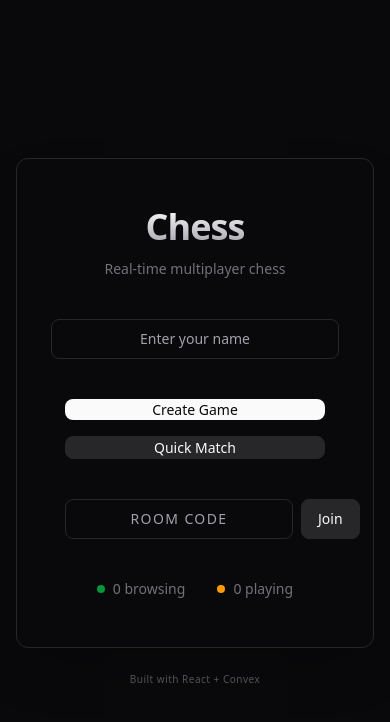
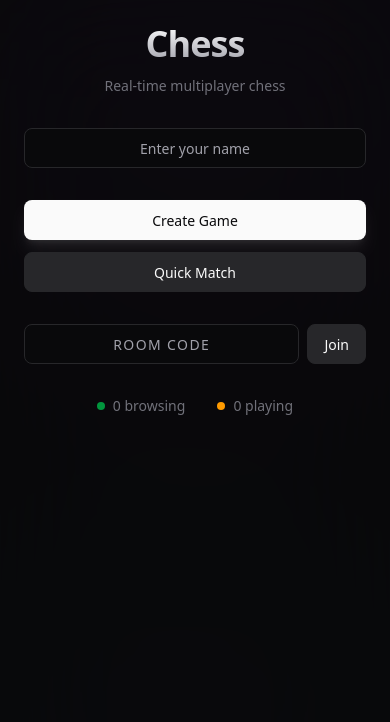
Before and after one commit to Visalan-H/goofygen-chess, a React (Vite) app: page / in a window 390 px wide. Shown: the top 722 px of the page. Built offline with nearby package versions, Linux system fonts and the light colour scheme; no server answers.

Commit message:
responsiveness fix

```diff
--- a/src/App.tsx
+++ b/src/App.tsx
@@ -112,7 +112,7 @@ function App() {
     return (
       <Layout>
         <div className="flex flex-col lg:flex-row">
-          <div className="flex-1 p-8 flex flex-col items-center gap-6">
+          <div className="flex-1 p-3 md:p-8 flex flex-col items-center gap-4 md:gap-6">
             {/* Game header */}
             <div className="w-full max-w-[480px] flex items-center justify-between">
               <div className="flex items-center gap-3">
@@ -159,7 +159,7 @@ function App() {
   if (currentGame && !gameState) {
     return (
       <Layout>
-        <div className="p-16 flex flex-col items-center justify-center gap-4">
+        <div className="p-8 md:p-16 flex flex-col items-center justify-center gap-4">
           <div className="w-8 h-8 border-2 border-zinc-700 border-t-white rounded-full animate-spin" />
           <p className="text-zinc-500 text-sm">Loading game...</p>
         </div>
@@ -170,7 +170,7 @@ function App() {
   // HOME VIEW
   return (
     <Layout>
-      <div className="p-12 md:p-16 flex flex-col items-center gap-10">
+      <div className="p-6 md:p-16 flex flex-col items-center gap-8 md:gap-10">
         {/* Hero */}
         <div className="text-center space-y-3">
           <h1 className="text-4xl md:text-5xl font-bold tracking-tight bg-gradient-to-b from-white to-zinc-400 bg-clip-text text-transparent">
@@ -184,15 +184,15 @@ function App() {
           value={name}
           onChange={(e) => setName(e.target.value)}
           placeholder="Enter your name"
-          className="input w-72 text-center"
+          className="input w-full max-w-sm text-center"
         />
 
         {/* Actions */}
-        <div className="flex flex-col sm:flex-row gap-4 w-full max-w-sm">
-          <button onClick={handleCreate} className="btn btn-primary flex-1">
+        <div className="flex flex-col gap-3 w-full max-w-sm">
+          <button onClick={handleCreate} className="btn btn-primary w-full shadow-lg shadow-white/10">
             Create Game
           </button>
-          <button onClick={() => handleJoin()} className="btn btn-secondary flex-1">
+          <button onClick={() => handleJoin()} className="btn btn-secondary w-full">
             Quick Match
           </button>
         </div>
@@ -204,11 +204,11 @@ function App() {
             onChange={(e) => setRoomCode(e.target.value.toUpperCase())}
             placeholder="Room code"
             maxLength={6}
-            className="input flex-1 text-center uppercase tracking-widest"
+            className="input flex-1 text-center uppercase tracking-widest bg-zinc-900/50"
           />
           <button
             onClick={() => roomCode.trim() && handleJoin(roomCode)}
-            className="btn btn-secondary"
+            className="btn btn-secondary px-6"
           >
             Join
           </button>
--- a/src/components/Chat.tsx
+++ b/src/components/Chat.tsx
@@ -36,7 +36,7 @@ export function Chat({ gameId, userToken }: ChatProps) {
   };
 
   return (
-    <div className="flex flex-col h-[500px] lg:h-auto lg:min-h-[600px] w-full lg:w-80 border-l border-zinc-800 bg-zinc-900/30">
+    <div className="flex flex-col h-[350px] lg:h-auto lg:min-h-[600px] w-full lg:w-80 border-t lg:border-t-0 lg:border-l border-zinc-800 bg-zinc-900/30">
       <div className="p-4 border-b border-zinc-800 text-xs text-zinc-500 font-medium tracking-wider uppercase">
         Chat
       </div>
--- a/src/components/Layout.tsx
+++ b/src/components/Layout.tsx
@@ -2,11 +2,17 @@ import { ReactNode } from "react";
 
 export function Layout({ children }: { children: ReactNode }) {
   return (
-    <div className="min-h-screen bg-background flex flex-col items-center justify-center p-4">
-      <div className="w-full max-w-5xl bg-zinc-950 shadow-2xl border border-zinc-800 overflow-hidden rounded-xl">
+    <div className="min-h-screen bg-background flex flex-col items-center justify-center md:p-4 relative">
+       {/* Background Glow */}
+       <div className="fixed inset-0 overflow-hidden pointer-events-none">
+        <div className="absolute top-[-20%] left-[-10%] w-[500px] h-[500px] bg-purple-900/20 rounded-full blur-[128px]" />
+        <div className="absolute bottom-[-20%] right-[-10%] w-[500px] h-[500px] bg-blue-900/10 rounded-full blur-[128px]" />
+      </div>
+
+      <div className="w-full max-w-5xl bg-zinc-950/80 backdrop-blur-3xl md:shadow-2xl md:border border-zinc-800 overflow-hidden md:rounded-xl min-h-screen md:min-h-0 relative z-10">
         {children}
       </div>
-      <div className="mt-6 text-[10px] text-zinc-600 tracking-wider">
+      <div className="mt-6 text-[10px] text-zinc-600 tracking-wider hidden md:block relative z-10">
         Built with React + Convex
       </div>
     </div>
```
